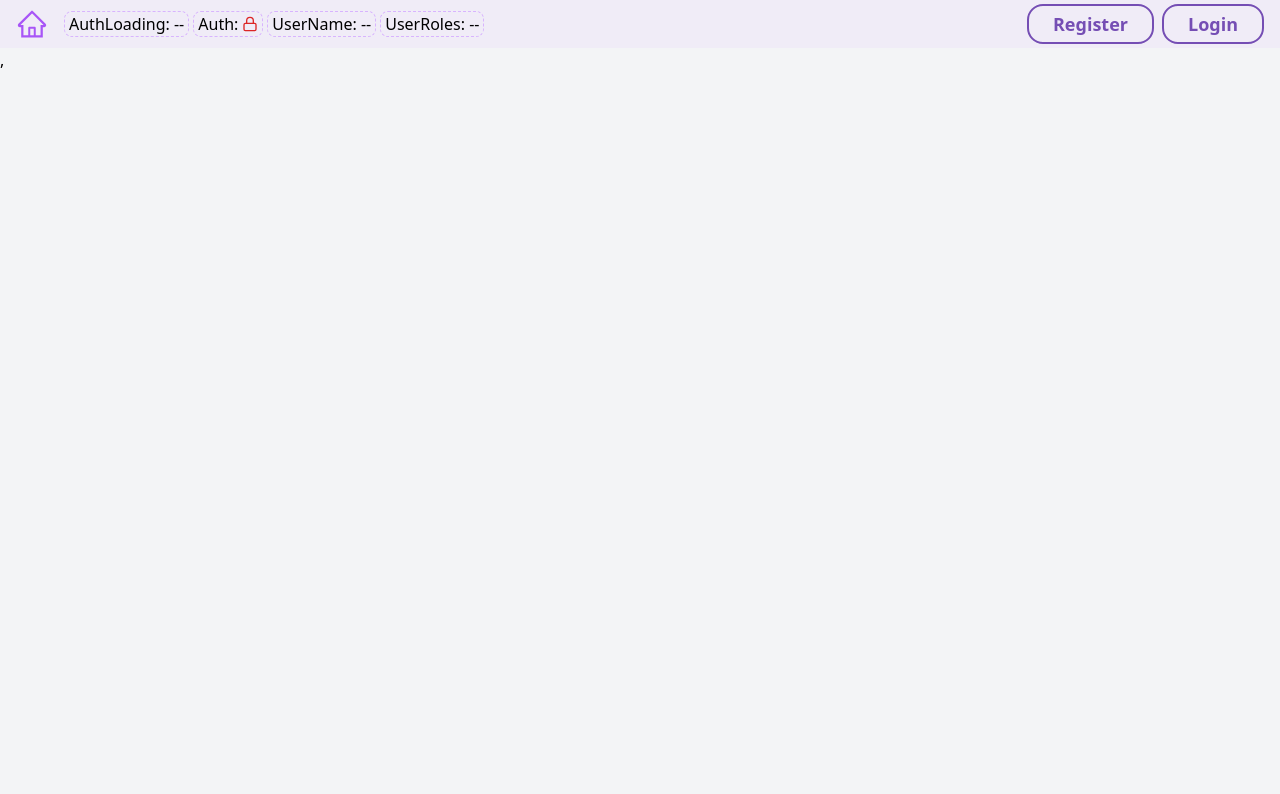
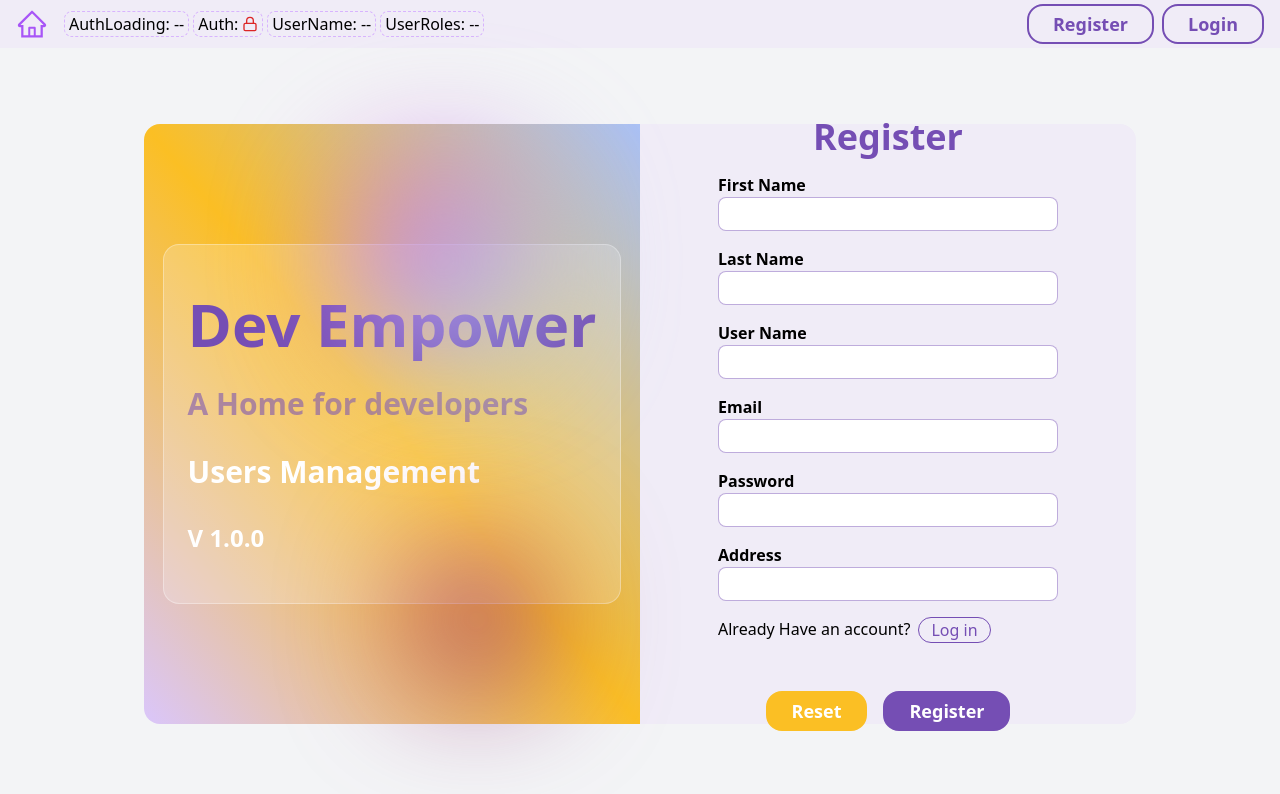
Before and after one commit to AemonKhazri/FullStackAssetFrontEnd, a React (Vite) app: page /register in a window 1280 px wide. Shown: the top 794 px of the page. Built offline with nearby package versions, Linux system fonts and the light colour scheme.

Commit message:
implement the register page

```diff
--- a/src/pages/public/RegisterPage.tsx
+++ b/src/pages/public/RegisterPage.tsx
@@ -1,11 +1,112 @@
-
+import * as Yup from 'yup';
+import { useForm } from 'react-hook-form';
+import { IRegisterDto } from '../../types/auth.types';
+import InputField from '../../components/general/InputField';
+import { yupResolver } from '@hookform/resolvers/yup';
+import useAuth from '../../hooks/useAuth.hook';
+import Button from '../../components/general/Button';
+import { toast } from 'react-hot-toast';
+import { useState } from 'react';
+import { Link } from 'react-router-dom';
+import { PATH_PUBLIC } from '../../routes/paths';
 
 const RegisterPage = () => {
+  const [loading, setLoading] = useState<boolean>(false);
+  const { register } = useAuth();
+
+  const registerSchema = Yup.object().shape({
+    firstName: Yup.string().required('First Name is required'),
+    lastName: Yup.string().required('Last Name is required'),
+    userName: Yup.string().required('User Name is required'),
+    email: Yup.string().required('Email is required').email('Input text must be a valid email'),
+    password: Yup.string().required('Password is required').min(8, 'Password must be at least 8 character'),
+    address: Yup.string().required('Address Is required'),
+  });
+
+  const {
+    control,
+    handleSubmit,
+    formState: { errors },
+    reset,
+  } = useForm<IRegisterDto>({
+    resolver: yupResolver(registerSchema),
+    defaultValues: {
+      firstName: '',
+      lastName: '',
+      userName: '',
+      email: '',
+      password: '',
+      address: '',
+    },
+  });
+
+  const onSubmitRegisterForm = async (data: IRegisterDto) => {
+    try {
+      setLoading(true);
+      await register(data.firstName, data.lastName, data.userName, data.email, data.password, data.address);
+      setLoading(false);
+    } catch (error) {
+      setLoading(false);
+      const err = error as { data: string; status: number };
+      const { status, data } = err;
+      if (status === 400 || status === 409) {
+        toast.error(data);
+      } else {
+        toast.error('An Error occurred. Please contact admins');
+      }
+    }
+  };
+
   return (
-    <div>
+    <div className='pageTemplate1'>
+      {/* <div>Left</div> */}
+      <div className='max-sm:hidden flex-1 min-h-[600px] h-4/5 bg-gradient-to-tr from-[#DAC6FB] via-amber-400 to-[#AAC1F6] flex flex-col justify-center items-center rounded-l-2xl'>
+        <div className='h-3/5 p-6 rounded-2xl flex flex-col gap-8 justify-center items-start bg-white bg-opacity-20 border border-[#ffffff55] relative'>
+          <h1 className='text-6xl font-bold text-[#754eb4]'>Dev Empower</h1>
+          <h1 className='text-3xl font-bold text-[#754eb490]'>A Home for developers</h1>
+          <h4 className='text-3xl font-semibold text-white'>Users Management</h4>
+          <h4 className='text-2xl font-semibold text-white'>V 1.0.0</h4>
+          <div className='absolute -top-20 right-20 w-48 h-48 bg-gradient-to-br from-[#ef32d9]  to-[#89fffd] rounded-full blur-3xl'></div>
+          <div className='absolute -bottom-20 right-20 w-32 h-32 bg-gradient-to-br from-[#cc2b5e] to-[#753a88] rounded-full blur-3xl'></div>
+        </div>
+      </div>
+      {/* <div>Right</div> */}
+      <form
+        onSubmit={handleSubmit(onSubmitRegisterForm)}
+        className='flex-1 min-h-[600px] h-4/5 bg-[#f0ecf7] flex flex-col justify-center items-center rounded-r-2xl'
+      >
+        <h1 className='text-4xl font-bold mb-2 text-[#754eb4]'>Register</h1>
 
+        <InputField control={control} label='First Name' inputName='firstName' error={errors.firstName?.message} />
+        <InputField control={control} label='Last Name' inputName='lastName' error={errors.lastName?.message} />
+        <InputField control={control} label='User Name' inputName='userName' error={errors.userName?.message} />
+        <InputField control={control} label='Email' inputName='email' error={errors.email?.message} />
+        <InputField
+          control={control}
+          label='Password'
+          inputName='password'
+          inputType='password'
+          error={errors.password?.message}
+        />
+        <InputField control={control} label='Address' inputName='address' error={errors.address?.message} />
+
+        <div className='px-4 mt-2 mb-6 w-9/12 flex gap-2'>
+          <h1>Already Have an account?</h1>
+          <Link
+            to={PATH_PUBLIC.login}
+            className='text-[#754eb4] border border-[#754eb4] hover:shadow-[0_0_5px_2px_#754eb44c] px-3 rounded-2xl duration-200'
+          >
+            Log in
+          </Link>
+        </div>
+
+        <div className='flex justify-center items-center gap-4 mt-6'>
+          <Button variant='secondary' type='button' label='Reset' onClick={() => reset()} />
+          <Button variant='primary' type='submit' label='Register' onClick={() => {}} loading={loading} />
+        </div>
+      </form>
     </div>
-  )
-}
+  );
+};
 
-export default RegisterPage
+export default RegisterPage;
```
